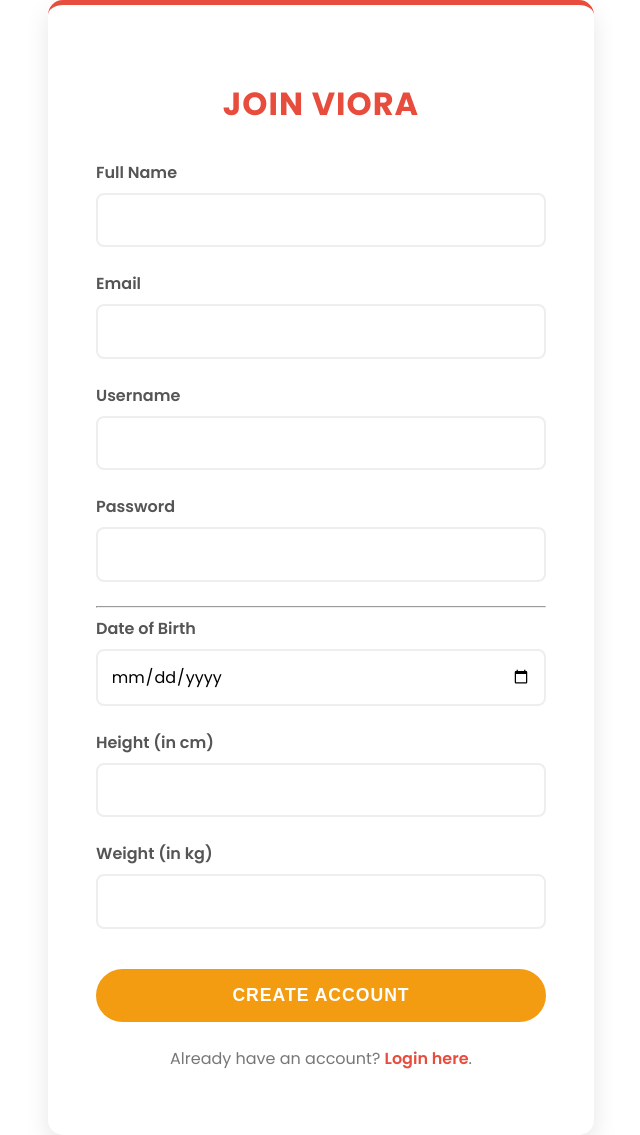
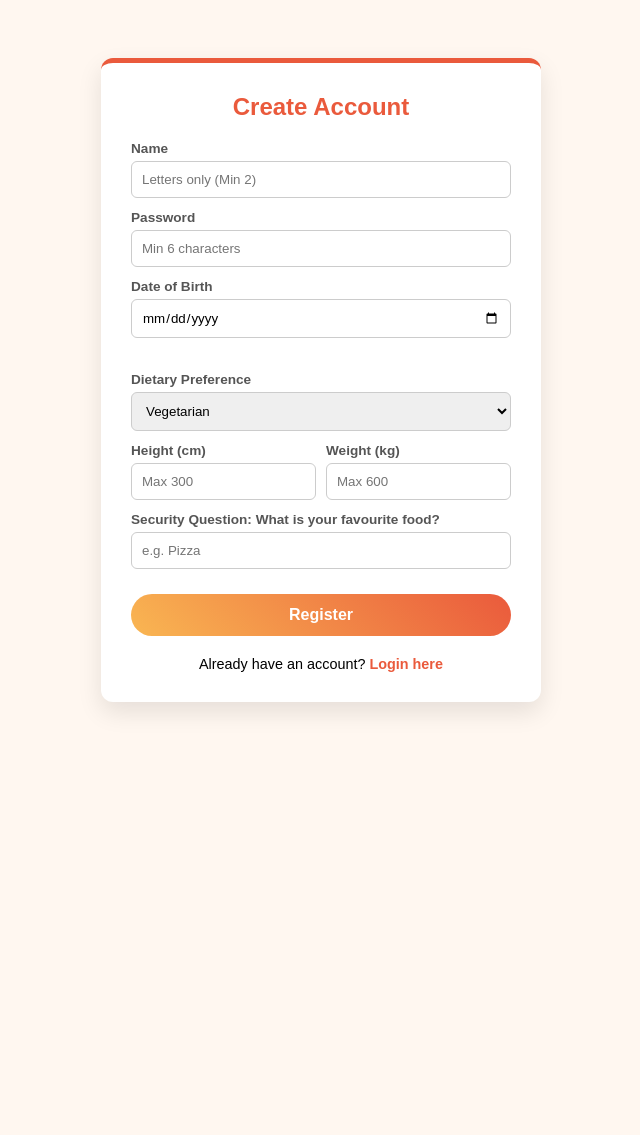
Before and after one commit to aarohiimiishra/CS_PROJECT, a Flask app: page /register in a window 1280 px wide. Shown: the whole page, without its empty margins (319-959 px from the left). After the commit the page ends 712 px from the top, so only its background shows below. Run offline with Flask 3, Linux system fonts and the light colour scheme.

Commit message:
Update register.html

```diff
--- a/templates/register.html
+++ b/templates/register.html
@@ -2,64 +2,218 @@
 <html lang="en">
 <head>
     <meta charset="UTF-8">
-    <meta name="viewport" content="width=device-width, initial-scale=1.0">
-    <title>Register - VIORA</title>
-    <!-- Link to main.css for variables and fonts -->
-    <link rel="stylesheet" href="{{ url_for('static', filename='css/main.css') }}">
-    <!-- Link to the new auth.css -->
-    <link rel="stylesheet" href="{{ url_for('static', filename='css/auth.css') }}">
-    <link href="https://fonts.googleapis.com/css2?family=Poppins:wght@400;600;700&display=swap" rel="stylesheet">
+    <title>Viorá - Register</title>
+    <style>
+        body {
+            font-family: 'Poppins', sans-serif;
+            background: #fff7f0;
+            margin: 0;
+            padding: 20px;
+            display: flex;
+            justify-content: center;
+            align-items: center;
+            min-height: 90vh;
+        }
+        .container {
+            width: 380px;
+            background: white;
+            padding: 30px;
+            border-radius: 12px;
+            box-shadow: 0 10px 25px rgba(0,0,0,0.1);
+            border-top: 5px solid #ea5a3c;
+        }
+        h2 { color: #ea5a3c; text-align: center; margin-top: 0; }
+
+        label { font-size: 0.85rem; font-weight: 600; color: #555; display: block; margin-top: 12px; }
+
+        input, select {
+            width: 100%;
+            padding: 10px;
+            margin-top: 5px;
+            border: 1px solid #ccc;
+            border-radius: 6px;
+            box-sizing: border-box;
+            font-family: inherit;
+        }
+
+        #ageDisplay {
+            font-size: 0.85rem;
+            color: #ea5a3c;
+            font-weight: bold;
+            margin-top: 5px;
+            text-align: right;
+            min-height: 1.2em;
+        }
+
+        button {
+            width: 100%;
+            padding: 12px;
+            margin-top: 25px;
+            border-radius: 50px;
+            border: none;
+            background: linear-gradient(45deg, #f9b652, #ea5a3c);
+            color: white;
+            font-weight: bold;
+            cursor: pointer;
+            font-size: 1rem;
+            transition: 0.3s;
+        }
+        button:hover { opacity: 0.9; transform: translateY(-2px); }
+
+        .links { text-align: center; margin-top: 20px; font-size: 0.9rem; }
+        a { color: #ea5a3c; text-decoration: none; font-weight: 600; }
+
+        .error { color: red; font-size: 0.8rem; margin-top: 5px; text-align: center; }
+    </style>
 </head>
 <body>
-    <div class="auth-container">
-        <h2>Join Viora</h2>
-        <form id="register-form"> <!-- ID added for JavaScript -->
-            <div class="form-group">
-                <label for="name">Full Name</label>
-                <input type="text" id="name" name="name" required>
+
+    <div class="container">
+        <h2>Create Account</h2>
+
+        <label>Name</label>
+        <input type="text" id="regName" placeholder="Letters only (Min 2)"
+               oninput="this.value=this.value.replace(/[^A-Za-z\s]/g,'')">
+
+        <label>Password</label>
+        <input type="password" id="regPass" placeholder="Min 6 characters">
+
+        <label>Date of Birth</label>
+        <input type="date" id="regDOB">
+        <div id="ageDisplay"></div>
+
+        <label>Dietary Preference</label>
+        <select id="regDiet">
+            <option value="veg">Vegetarian</option>
+            <option value="non-veg">Non-Vegetarian</option>
+            <option value="vegan">Vegan</option>
+        </select>
+
+        <div style="display:flex; gap:10px;">
+            <div style="flex:1">
+                <label>Height (cm)</label>
+                <input type="number" id="regHeight" placeholder="Max 300" max="300"
+                       oninput="if(this.value > 300) this.value=300;">
             </div>
-            <div class="form-group">
-                <label for="email">Email</label>
-                <input type="email" id="email" name="email" required>
+            <div style="flex:1">
+                <label>Weight (kg)</label>
+                <input type="number" id="regWeight" placeholder="Max 600" max="600"
+                       oninput="if(this.value > 600) this.value=600;">
             </div>
-            <div class="form-group">
-                <label for="username">Username</label>
-                <input type="text" id="username" name="username" required>
-            </div>
-            <div class="form-group">
-                <label for="password">Password</label>
-                <input type="password" id="password" name="password" required>
-            </div>
+        </div>
 
-            <hr>
+        <label>Security Question: What is your favourite food?</label>
+        <input type="text" id="regFood" placeholder="e.g. Pizza"
+               oninput="this.value=this.value.replace(/[^A-Za-z\s]/g,'')">
 
-            <div class="form-group">
-                <label for="dob">Date of Birth</label>
-                <input type="date" id="dob" name="dob" required>
-            </div>
+        <button id="regBtn">Register</button>
+        <div id="errMsg" class="error"></div>
 
-            <div class="form-group">
-                <label for="height">Height (in cm)</label>
-                <input type="number" id="height" name="height" required>
-            </div>
-
-            <div class="form-group">
-                <label for="weight">Weight (in kg)</label>
-                <input type="number" step="0.1" id="weight" name="weight" required>
-            </div>
-
-            <button type="submit" class="button-primary">Create Account</button>
-        </form>
-
-        <!-- Message area for errors or success -->
-        <div id="auth-message"></div>
-
-        <p>Already have an account? <a href="{{ url_for('login_page') }}">Login here</a>.</p>
+        <div class="links">
+            Already have an account? <a href="loginpage.html">Login here</a>
+        </div>
     </div>
 
-    <!-- Link to this page's JavaScript file -->
-    <script src="{{ url_for('static', filename='js/register.js') }}"></script>
-    <!-- Global JS for nav bar logic if needed later, though this page has no nav bar -->
-    <!-- <script src="{{ url_for('static', filename='js/global.js') }}"></script> -->
+    <script>
+        // age calc
+        const dobInput = document.getElementById('regDOB');
+        const ageDisplay = document.getElementById('ageDisplay');
+
+        dobInput.addEventListener('change', function() {
+            if(!this.value) return;
+
+            const dob = new Date(this.value);
+            const today = new Date();
+            let age = today.getFullYear() - dob.getFullYear();
+            const m = today.getMonth() - dob.getMonth();
+
+            if (m < 0 || (m === 0 && today.getDate() < dob.getDate())) {
+                age--;
+            }
+
+            if(age < 1) {
+                ageDisplay.style.color = "red";
+                ageDisplay.innerText = "Invalid Age (Must be 1+)";
+            } else {
+                ageDisplay.style.color = "#ea5a3c";
+                ageDisplay.innerText = "You are " + age + " years old";
+            }
+        });
+        document.getElementById('regBtn').addEventListener('click', function() {
+            const msg = document.getElementById('errMsg');
+            msg.innerText = ""; // Clear errors
+
+            let users = JSON.parse(localStorage.getItem('vioraUsers')) || [];
+
+            // Get Values
+            const name = document.getElementById('regName').value.trim();
+            const pass = document.getElementById('regPass').value.trim();
+            const dob = document.getElementById('regDOB').value;
+            const diet = document.getElementById('regDiet').value;
+            const height = document.getElementById('regHeight').value;
+            const weight = document.getElementById('regWeight').value;
+            const food = document.getElementById('regFood').value.trim();
+            // Name Validation
+            if (name.length < 2) {
+                msg.innerText = "Name must have at least 2 letters.";
+                return;
+            }
+
+            //Password Validation
+            if (pass.length < 6) {
+                msg.innerText = "Password must be at least 6 characters.";
+                return;
+            }
+            // Age Validation
+            if (!dob) {
+                msg.innerText = "Please select Date of Birth.";
+                return;
+            }
+            // Re-calculate age to be sure
+            const dobDate = new Date(dob);
+            const today = new Date();
+            let age = today.getFullYear() - dobDate.getFullYear();
+            const m = today.getMonth() - dobDate.getMonth();
+            if (m < 0 || (m === 0 && today.getDate() < dobDate.getDate())) age--;
+
+            if (age < 1) {
+                msg.innerText = "Age must be 1 year or more.";
+                return;
+            }
+            // Height/Weight Validation
+            if (!height || height > 300) {
+                msg.innerText = "Enter valid Height (Max 300cm).";
+                return;
+            }
+            if (!weight || weight > 600) {
+                msg.innerText = "Enter valid Weight (Max 600kg).";
+                return;
+            }
+            // security question
+            if (food === "") {
+                msg.innerText = "Please answer the security question.";
+                return;
+            }
+            if(users.find(u => u.name.toLowerCase() === name.toLowerCase())) {
+                alert("User name already exists! Please choose another.");
+                return;
+            }
+            // saving
+            const newUser = {
+                name: name,
+                pass: pass,
+                dob: dob,
+                diet: diet,
+                height: height,
+                weight: weight,
+                food: food.toLowerCase(),
+                bmi: (weight / ((height/100) ** 2)).toFixed(2)
+            };
+            users.push(newUser);
+            localStorage.setItem('vioraUsers', JSON.stringify(users));
+            alert("Registration Successful!\nBMI: " + newUser.bmi + "\nDiet: " + diet);
+            window.location.href = "loginpage.html"; // Go to Login
+        });
+    </script>
 </body>
 </html>
```
